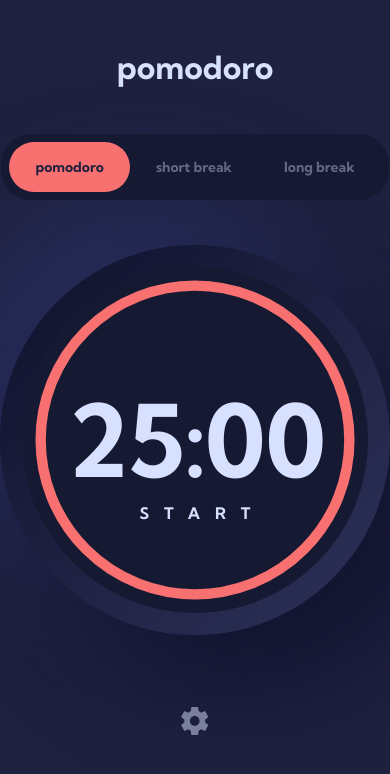
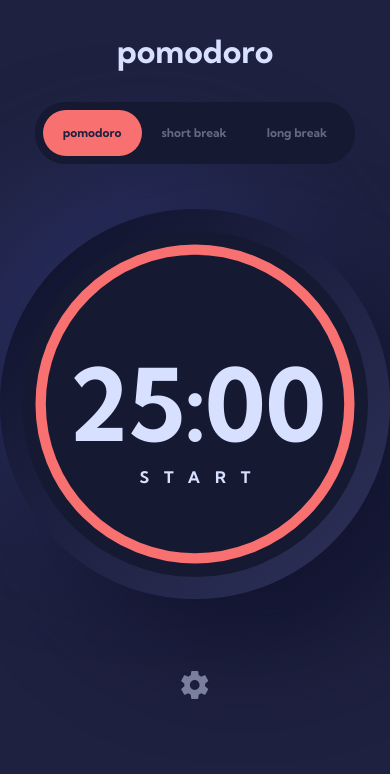
Before and after one commit to towkir/pomodoro-app, a Vue app: page / in a window 390 px wide. Shown: the top 774 px of the page. Built offline with nearby package versions, Linux system fonts and the light colour scheme.

Commit message:
applied responsive styles to mode tab and header

```diff
--- a/src/App.vue
+++ b/src/App.vue
@@ -66,4 +66,10 @@ main {
     }
   }
 }
+
+@media screen and (max-width: 570px) {
+  header {
+    padding: 32px;
+  }
+}
 </style>
--- a/src/components/TheMode.vue
+++ b/src/components/TheMode.vue
@@ -97,4 +97,13 @@ function changeMode(mode) {
     }
   }
 }
+
+@media screen and (max-width: 570px) {
+  .pomodoro-mode {
+    span.mode {
+      font-size: 12px;
+      padding: 14px 20px;
+    }
+  }
+}
 </style>
```
